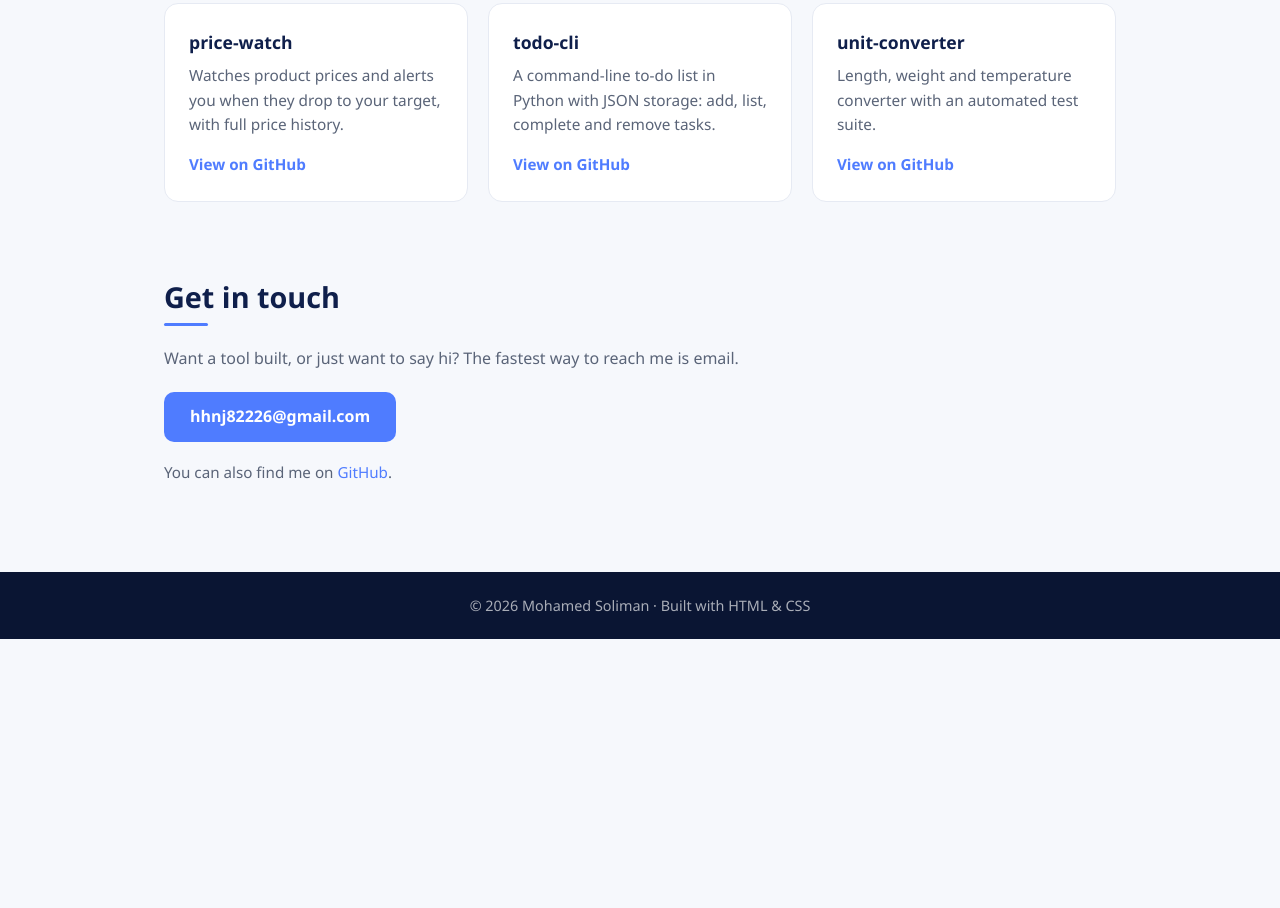
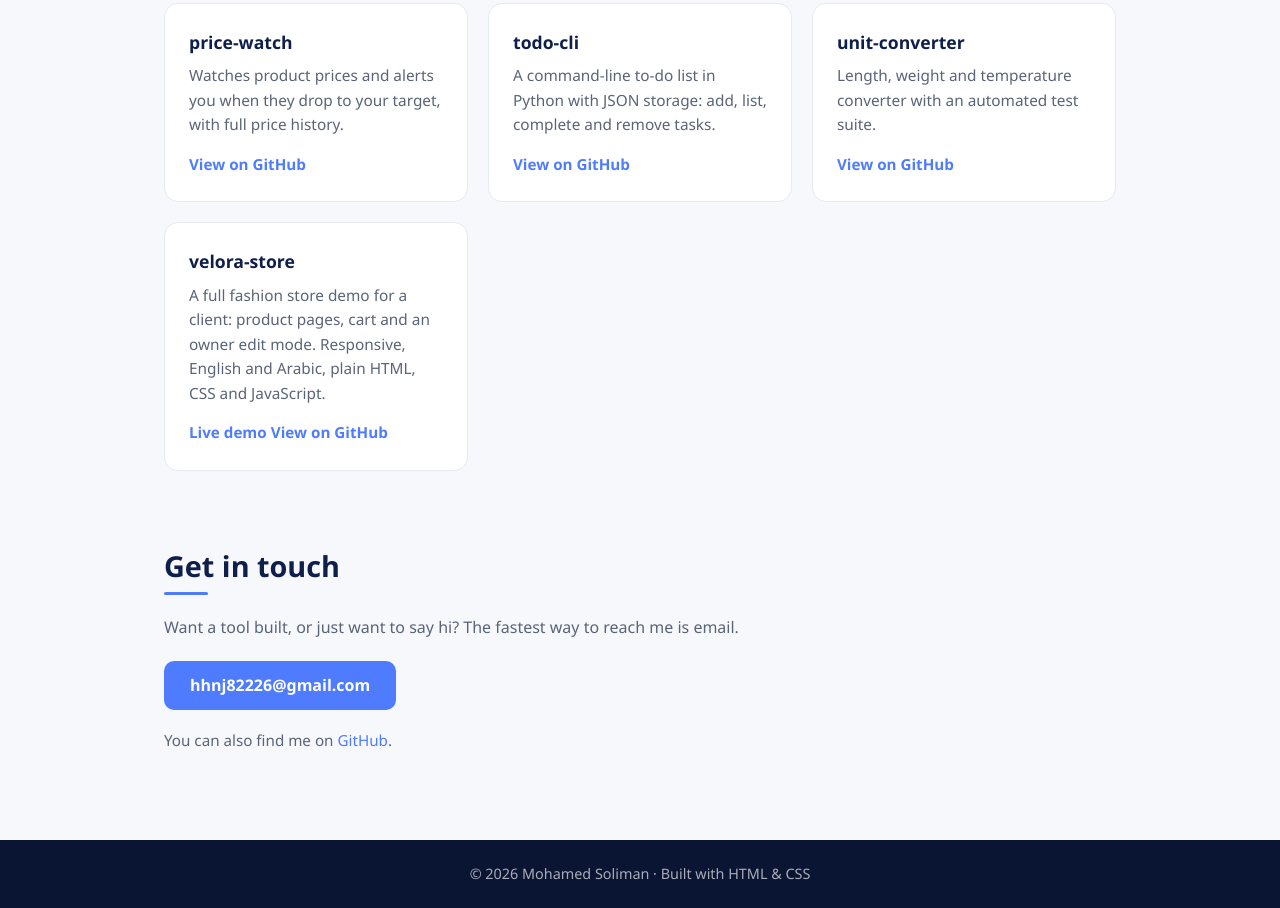
Before and after one commit to m-soliman-dev/portfolio-website, a plain HTML site: page index.html in a window 1280 px wide. Shown: the part 2052-2960 px from the top of the page. Before the commit the page ends 2691 px from the top, so only its background shows below. Drawn offline with Linux system fonts and the light colour scheme.

Commit message:
Add velora-store project

```diff
--- a/index.html
+++ b/index.html
@@ -120,6 +120,12 @@
           suite.</p>
           <a href="https://github.com/m-soliman-dev/unit-converter">View on GitHub</a>
         </div>
+        <div class="card project">
+          <h3>velora-store</h3>
+          <p>A full fashion store demo for a client: product pages, cart and an owner edit mode. Responsive, English and Arabic, plain HTML, CSS and JavaScript.</p>
+          <a href="https://m-soliman-dev.github.io/velora-store/">Live demo</a>
+          <a href="https://github.com/m-soliman-dev/velora-store">View on GitHub</a>
+        </div>
       </div>
     </section>
 
```
